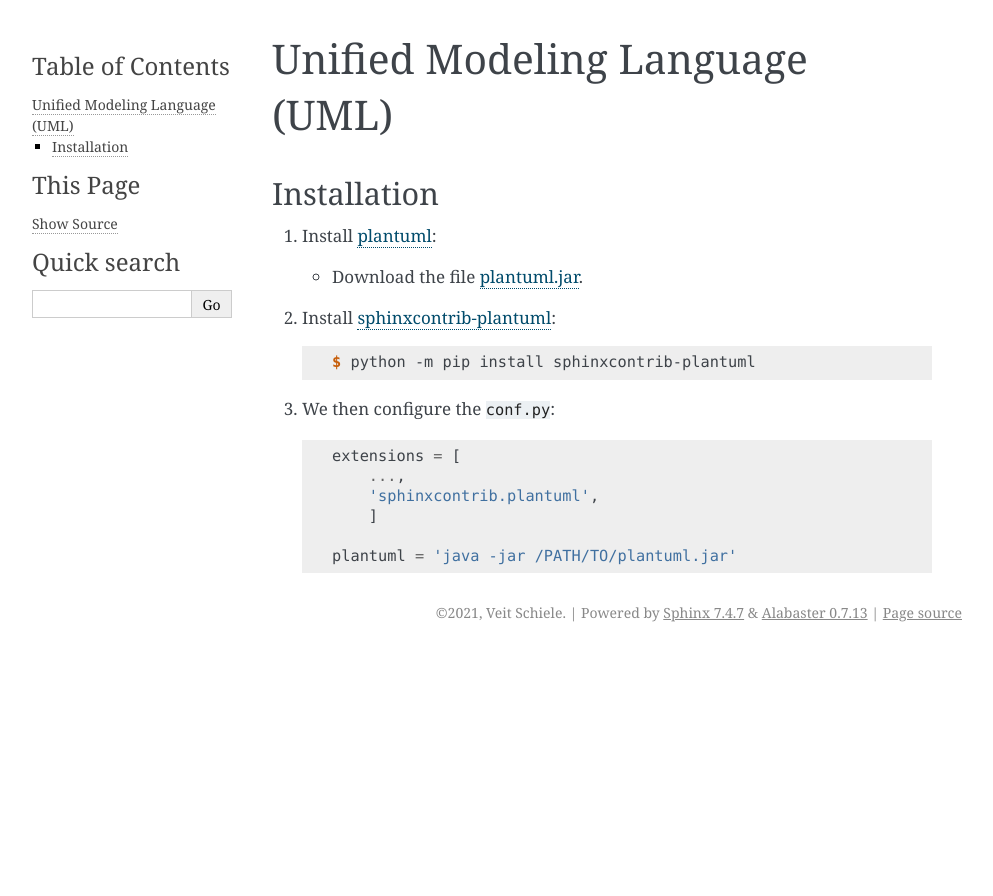
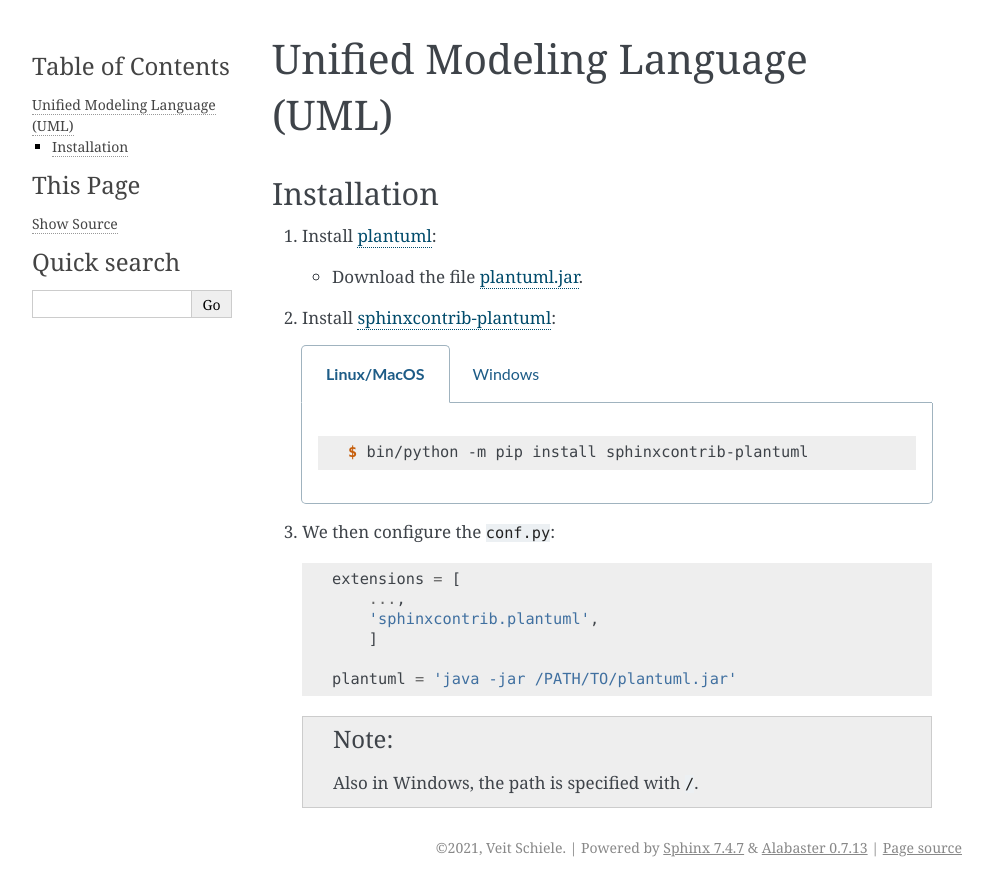
Before and after one commit to veit/python-basics-tutorial, a Sphinx documentation site: the page built from docs/document/uml/index.rst, in a window 1280 px wide. Shown: the top 896 px of the page, without its empty margins (148-1141 px from the left). Built offline with Sphinx 7.4.7, drawn with Linux system fonts in a browser that asks for light colours; pages that are not in the unit, such as notebooks, are missing from menus.

Commit message:
Hint for Sphinx config in Windows

```diff
--- a/docs/document/uml/index.rst
+++ b/docs/document/uml/index.rst
@@ -12,9 +12,19 @@
 #. Install `sphinxcontrib-plantuml
    <https://pypi.org/project/sphinxcontrib-plantuml/>`_:
 
-   .. code-block:: console
+   .. tabs::
 
-        $ python -m pip install sphinxcontrib-plantuml
+      .. tab:: Linux/MacOS
+
+         .. code-block:: console
+
+            $ bin/python -m pip install sphinxcontrib-plantuml
+
+      .. tab:: Windows
+
+         .. code-block:: ps1con
+
+            C:> Scripts\python -m pip install sphinxcontrib-plantuml
 
 #. We then configure the ``conf.py``:
 
@@ -27,6 +37,9 @@
 
     plantuml = 'java -jar /PATH/TO/plantuml.jar'
 
+   .. note::
+            Also in Windows, the path is specified with ``/``.
+
 .. toctree::
    :titlesonly:
    :hidden:
```
